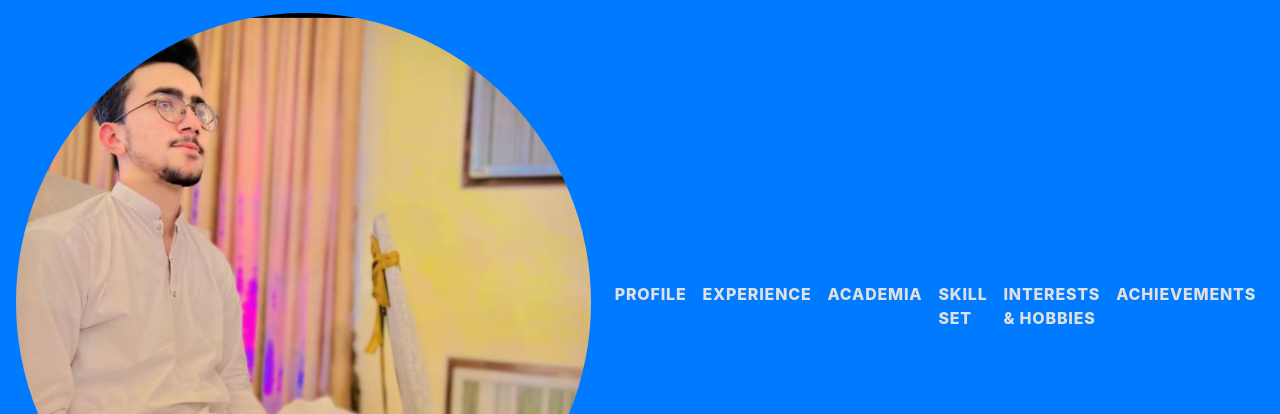
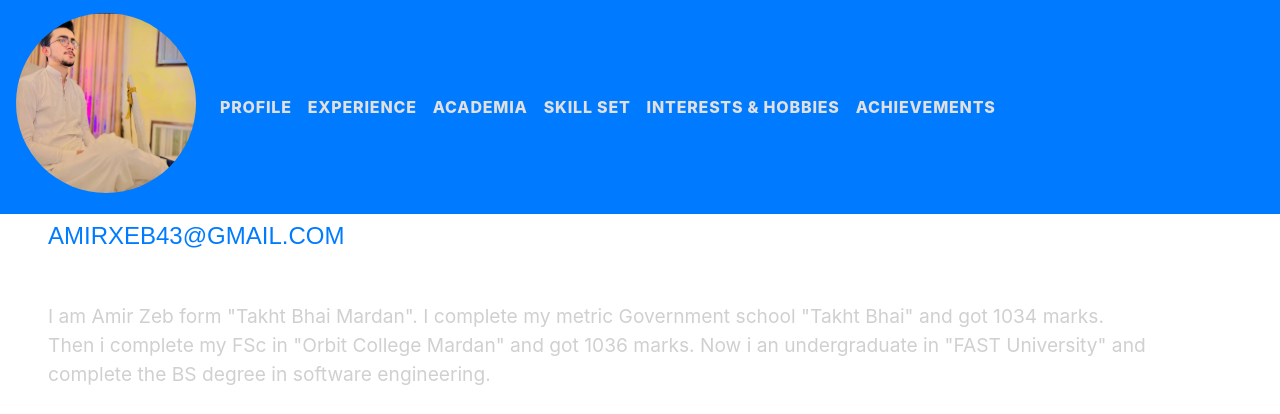
Before and after one commit to Amirzeb371/Amirzezb-portfolio, a website with bundled scripts: page index.html in a window 1280 px wide. Shown: the top 414 px of the page. Built offline with nearby package versions, Linux system fonts and the light colour scheme; a web font is replaced by a local one.

Commit message:
Add styles to profile image in index.html
Updated image element to include inline styles for dimensions and object fit.

```diff
--- a/index.html
+++ b/index.html
@@ -40,7 +40,11 @@
       <!--Write your Name here! -->
       <span class="d-block d-lg-none">Amir Zeb</span>
       <span class="d-none d-lg-block">
-        <img class="img-fluid img-profile rounded-circle mx-auto mb-2" src="img/1.jpg" alt="">
+        <img class="img-fluid img-profile rounded-circle mx-auto mb-2"
+     src="img/1.jpg"
+     alt=""
+     style="width: 180px; height: 180px; object-fit: cover;">
+
       </span>
     </a>
 
```
